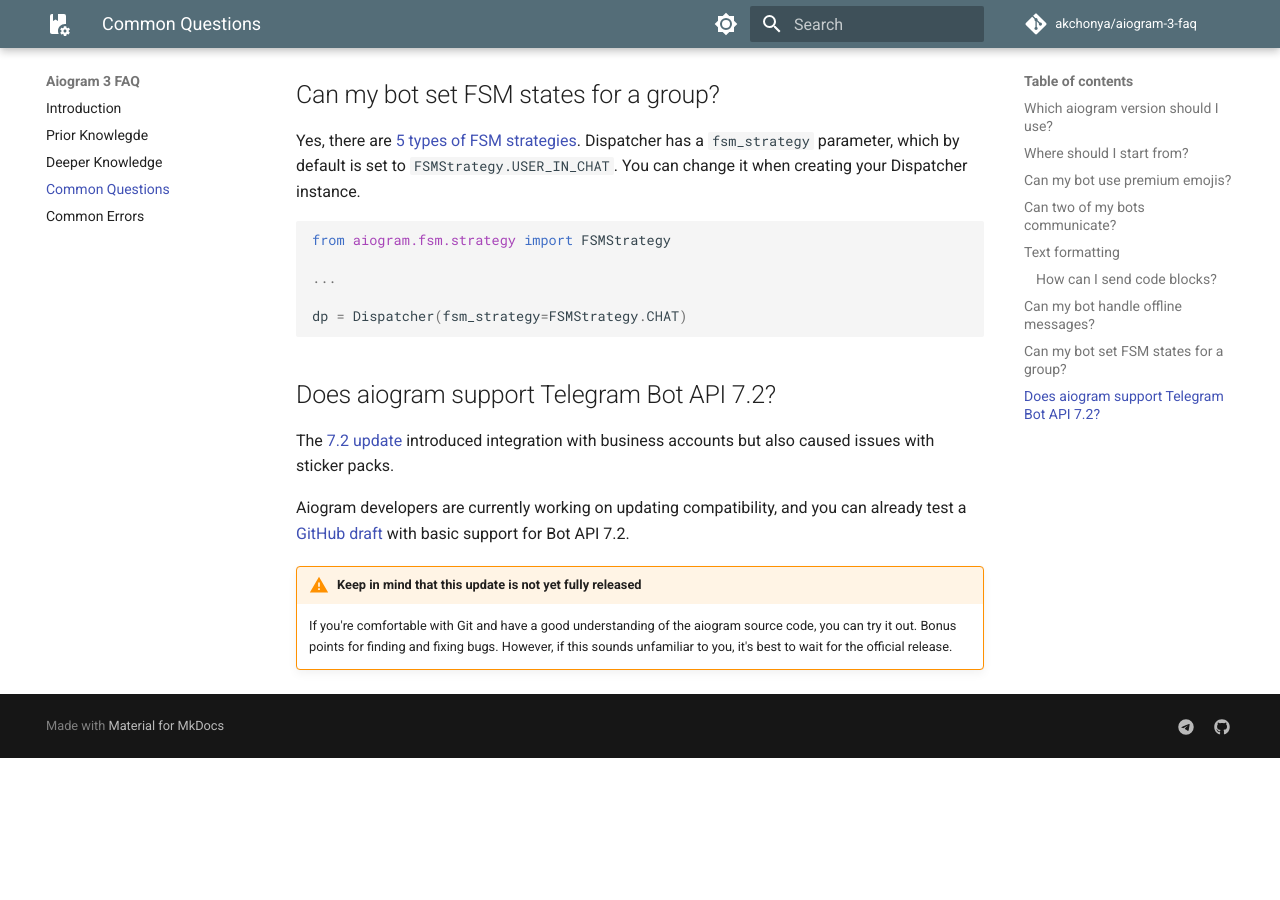
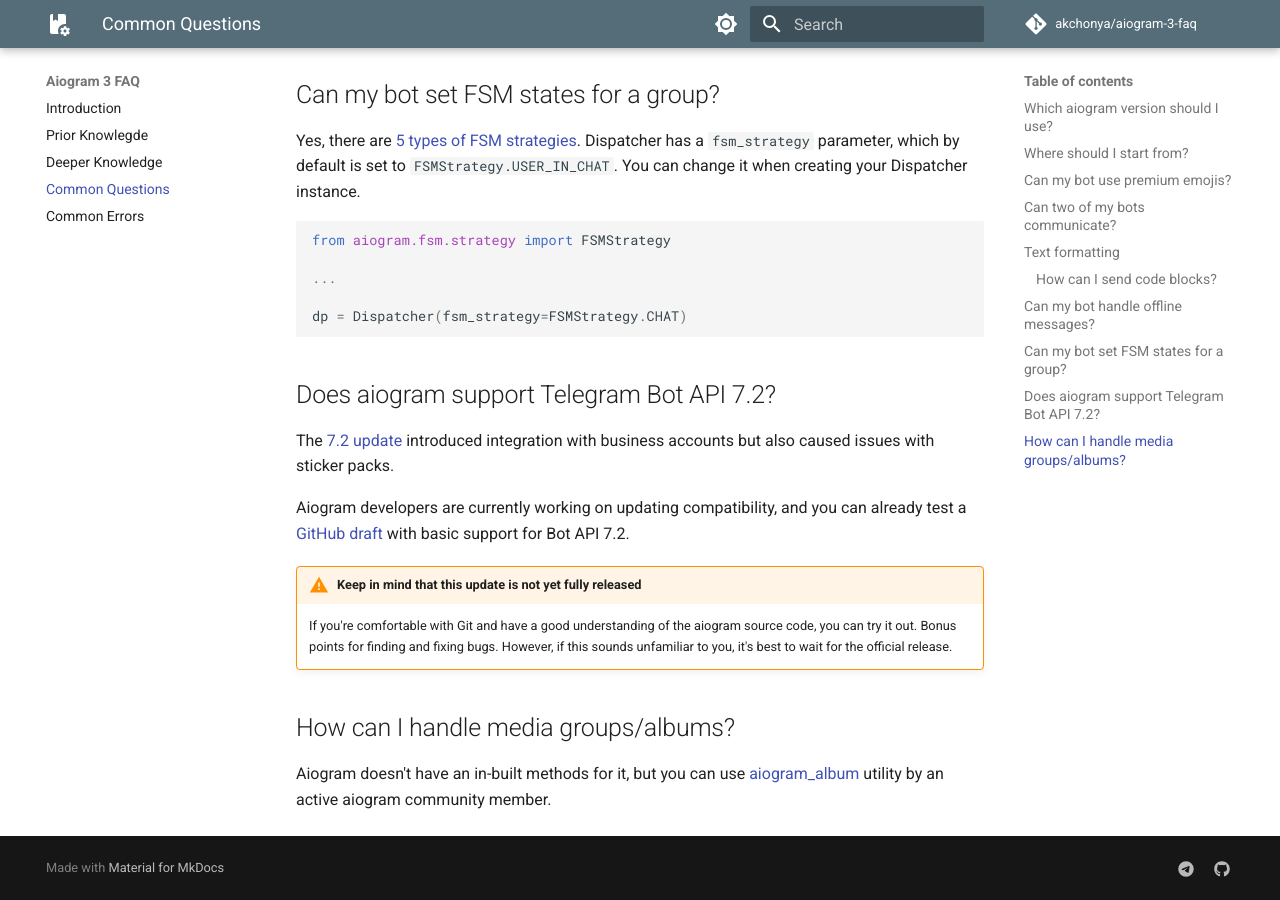
Before and after one commit to akchonya/aiogram-3-faq, an MkDocs documentation site: the page built from docs/common_questions.md, in a window 1280 px wide and 900 px high, scrolled down 1956 px. Built offline with MkDocs 1.6.1 and Material for MkDocs 9.7.7, drawn with Linux system fonts in a browser that asks for light colours; comment, search, counter and statistics services are not loaded; before the commit the page ends 2714 px from its top, so only the background shows below that.

Commit message:
add info about albums

```diff
--- a/docs/common_questions.md
+++ b/docs/common_questions.md
@@ -89,3 +89,7 @@
 !!! warning "Keep in mind that this update is not yet fully released"
     If you're comfortable with Git and have a good understanding of the aiogram source code, you can try it out. Bonus points for finding and fixing bugs.
     However, if this sounds unfamiliar to you, it's best to wait for the official release.
+
+## How can I handle media groups/albums?
+
+Aiogram doesn't have an in-built methods for it, but you can use [aiogram_album](https://github.com/RootShinobi/aiogram_album) utility by an active aiogram community member.
```
